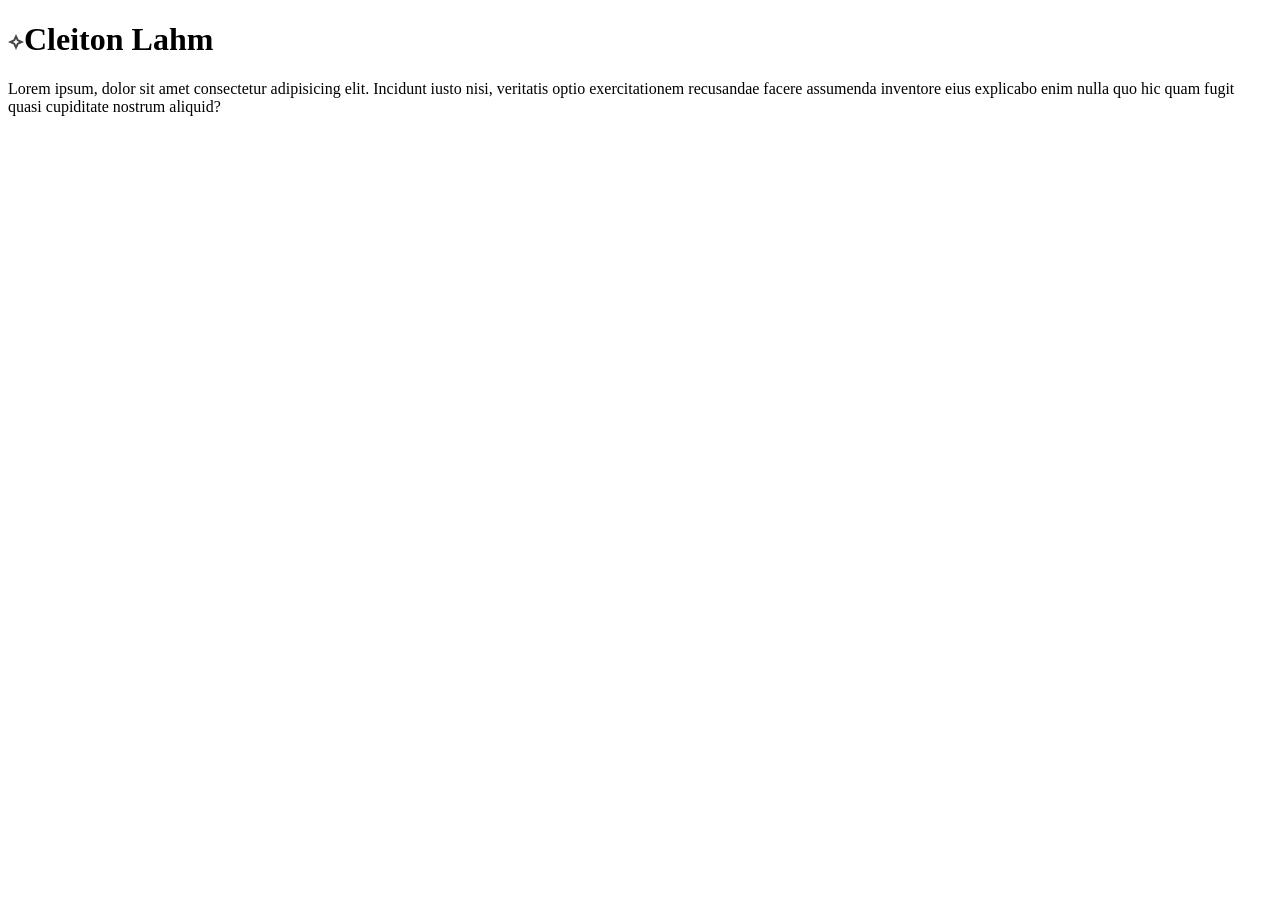
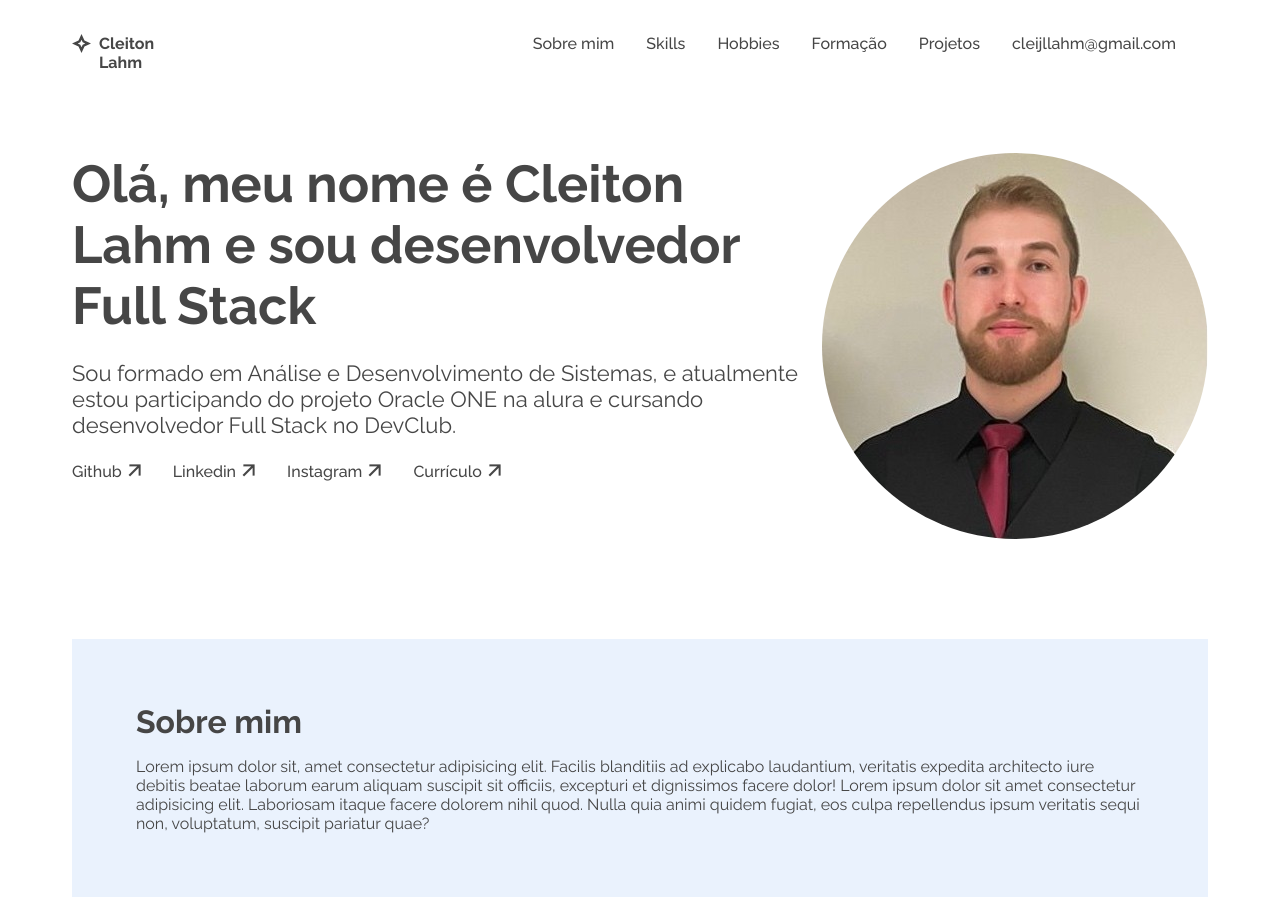
Before and after one commit to CleitonLahm/Portfolio, a React (Vite) app: page / in a window 1280 px wide. Before the commit the page ends 800 px from the top, so only its background shows below. Built offline with nearby package versions, Linux system fonts and the light colour scheme.

Commit message:
about me

```diff
--- a/GlobalStyles.jsx
+++ b/GlobalStyles.jsx
@@ -1,13 +1,20 @@
 import { createGlobalStyle } from "styled-components"
 
-export const GlobalStyle = createGlobalStyle`
+const GlobalStyle = createGlobalStyle`
+  * {
     margin: 0;
     padding: 0;
     box-sizing: border-box;
     font-family: "Raleway", sans-serif;
     text-decoration: none;
     list-style: none;
-  background-color: red;
+  }
+
+  .container {
+    max-width: 1136px;
+    margin: 0 auto;
+  }
 `
 
+
 export default GlobalStyle
--- /dev/null
+++ b/src/About/index.jsx
@@ -0,0 +1,42 @@
+import seta from '../imgs/seta.png'
+import foto from '../imgs/foto_perfil.jpg'
+import { AboutContainer, SocialsList, Title, SocialsListItem, Description, Foto, DescriptionContainer, SubTitle, SubtitleDescription } from './styles'
+
+const About = () => {
+  return (
+    <>
+      <AboutContainer>
+        <div>
+          <Title>Olá, meu nome é Cleiton Lahm e sou desenvolvedor Full Stack</Title>
+          <Description>Sou formado em Análise e Desenvolvimento de Sistemas, e atualmente estou participando do projeto Oracle ONE na alura e cursando desenvolvedor Full Stack no DevClub.</Description>
+          <SocialsList>
+            <li>
+              <SocialsListItem href="#">Github</SocialsListItem>
+              <img src={seta} alt="seta" />
+            </li>
+            <li>
+              <SocialsListItem href="#">Linkedin</SocialsListItem>
+              <img src={seta} alt="seta" />
+            </li>
+            <li>
+              <SocialsListItem href="#">Instagram</SocialsListItem>
+              <img src={seta} alt="seta" />
+            </li>
+            <li>
+              <SocialsListItem href="#">Currículo</SocialsListItem>
+              <img src={seta} alt="seta" />
+            </li>
+          </SocialsList>
+        </div>
+        <Foto src={foto} alt="foto de perfil" />
+      </AboutContainer>
+
+      <DescriptionContainer>
+        <SubTitle>Sobre mim</SubTitle>
+        <SubtitleDescription>Lorem ipsum dolor sit, amet consectetur adipisicing elit. Facilis blanditiis ad explicabo laudantium, veritatis expedita architecto iure debitis beatae laborum earum aliquam suscipit sit officiis, excepturi et dignissimos facere dolor! Lorem ipsum dolor sit amet consectetur adipisicing elit. Laboriosam itaque facere dolorem nihil quod. Nulla quia animi quidem fugiat, eos culpa repellendus ipsum veritatis sequi non, voluptatum, suscipit pariatur quae?</SubtitleDescription>
+      </DescriptionContainer>
+    </>
+  )
+}
+
+export default About
--- /dev/null
+++ b/src/About/styles.jsx
@@ -0,0 +1,59 @@
+import styled from "styled-components"
+
+export const AboutContainer = styled.div`
+  display: flex;
+  margin-top: 100px;
+`
+export const Title = styled.h2`
+  width: 750px;
+  font-size: 52px;
+  font-weight: 700;
+  line-height: 61px;
+  color: #464646;
+  margin-bottom: 24px;
+`
+export const Description = styled.p`
+  width: 750px;
+  font-size: 22px;
+  line-height: 26px;
+  color: #464646;
+  margin-bottom: 24px;
+`
+
+export const SocialsList = styled.ul`
+  display: flex;
+  gap: 32px;
+`
+
+export const SocialsListItem = styled.a`
+  font-size: 16px;
+  font-weight: 500;
+  line-height: 19px;
+  color: #464646;
+  margin-right: 6px;
+`
+
+export const Foto = styled.img`
+  max-width: 100%;
+  border-radius: 50%;
+`
+
+export const DescriptionContainer = styled.div`
+  width: 100%;
+  background-color: #EAF2FD;
+  margin-top: 100px;
+  padding: 64px;
+`
+
+export const SubTitle = styled.h3`
+  font-size: 32px;
+  font-weight: 700;
+  line-height: 38px;
+  color: #464646;
+  margin-bottom: 16px;
+`
+export const SubtitleDescription = styled.p`
+  font-size: 16px;
+  line-height: 19px;
+  color: #464646;
+`
--- a/src/App.jsx
+++ b/src/App.jsx
@@ -1,14 +1,15 @@
-import React from "react"
 import GlobalStyle from "../GlobalStyles"
+import About from "./About"
 import Header from "./Header"
 
 function App() {
 
   return (
-    <>
+    <div className="container">
       <GlobalStyle />
       <Header />
-    </>
+      <About />
+    </div>
   )
 }
 
--- a/src/Header/index.jsx
+++ b/src/Header/index.jsx
@@ -1,11 +1,35 @@
 import vector from '../imgs/Vector.svg'
+import { SectionName, HeaderContent, List, ListItem, Name } from './styles'
 
 const Header = () => {
   return (
-    <header>
-      <h1><img src={vector} alt="" />Cleiton Lahm</h1>
-      <p>Lorem ipsum, dolor sit amet consectetur adipisicing elit. Incidunt iusto nisi, veritatis optio exercitationem recusandae facere assumenda inventore eius explicabo enim nulla quo hic quam fugit quasi cupiditate nostrum aliquid?</p>
-    </header>
+    <HeaderContent>
+      <SectionName>
+        <img src={vector} alt="estrela" />
+        <Name>Cleiton Lahm</Name>
+      </SectionName>
+      <List>
+        <li>
+          <ListItem href="#">Sobre mim</ListItem>
+        </li>
+        <li>
+          <ListItem href="#">Skills</ListItem>
+        </li>
+        <li>
+          <ListItem href="#">Hobbies</ListItem>
+        </li>
+        <li>
+          <ListItem href="#">Formação</ListItem>
+        </li>
+        <li>
+          <ListItem href="#">Projetos</ListItem>
+        </li>
+        <li>
+          <ListItem href="#">cleijllahm@gmail.com</ListItem>
+        </li>
+      </List>
+    </HeaderContent>
+
   )
 }
 
--- a/src/Header/styles.jsx
+++ b/src/Header/styles.jsx
@@ -0,0 +1,29 @@
+import styled from "styled-components"
+
+export const HeaderContent = styled.header`
+  display: flex;
+  justify-content: space-between;
+  margin-top: 34px;
+`
+
+export const SectionName = styled.h1`
+  display: flex;
+  gap: 8px;
+`
+export const Name = styled.div`
+  font-weight: 700;
+  font-size: 16px;
+  line-height: 19px;
+  color: #464646;
+`
+
+export const List = styled.ul`
+  display: flex;
+`
+export const ListItem = styled.a`
+  font-weight: 500;
+  font-size: 16px;
+  line-height: 19px;
+  color: #464646;
+  margin-right: 32px;
+  `
```
Also changed, not shown: src/imgs/foto_perfil.jpg (added), src/imgs/seta.png (added). Lines whose indentation alone changed are shown as unchanged.
